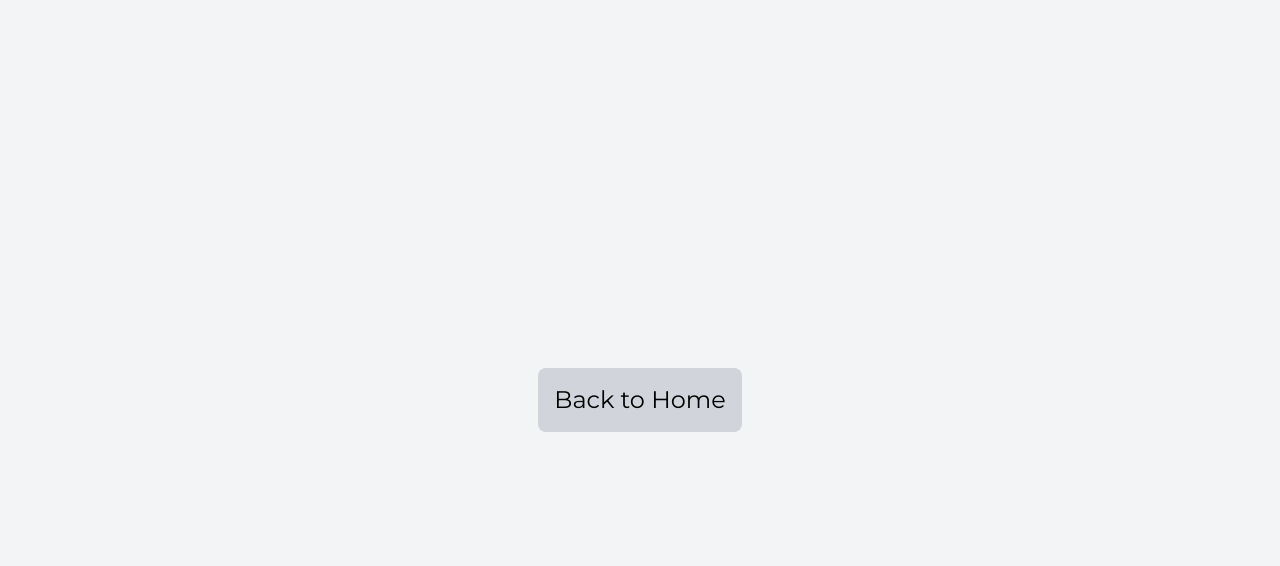
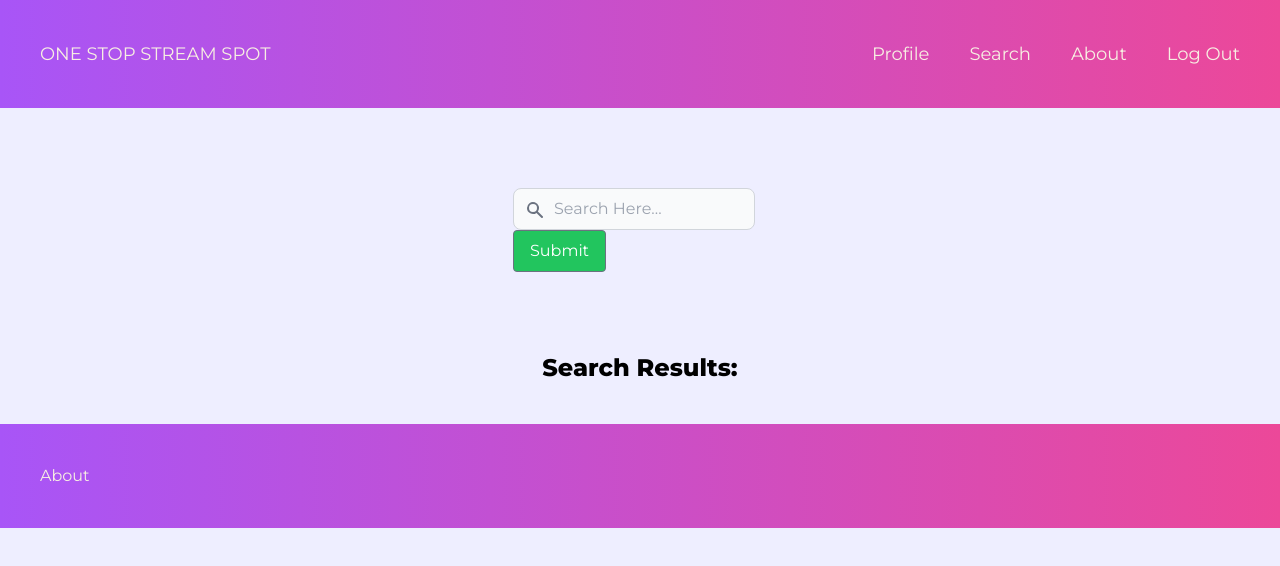
Before and after one commit to team-ACEN/401-project, a Next.js app: page /result in a window 1280 px wide. Shown: the top 566 px of the page. Built offline with nearby package versions, Linux system fonts and the light colour scheme.

Commit message:
Added search bar, cleaned up the UI, added nav, and did some tailwindcss adjustments

```diff
--- a/components/Header.js
+++ b/components/Header.js
@@ -1,8 +1,10 @@
+import Navigation from "../components/Navigation";
+
 export default function Header() {
     return (
         <header className='flex text-lg items-center justify-between p-10  text-black-50 bg-gradient-to-r from-purple-500 to-pink-500'>
             <h1> ONE STOP STREAM SPOT </h1>
-
+            <Navigation/>
         </header>
     );
 }
--- /dev/null
+++ b/components/Navigation.js
@@ -0,0 +1,31 @@
+import Link from 'next/link';
+
+
+export default function Navigation() {
+    return (
+        <nav>
+            <ul className="flex gap-10">
+                <li>
+                    <Link className="text-white-500 hover:text-green-500" href="/" as="/">
+                        Profile
+                    </Link>
+                </li>
+                <li>
+                    <Link className="text-white-500 hover:text-green-500" href="/search" as="/search">
+                        Search
+                    </Link>
+                </li>
+                <li>
+                    <Link className="text-white-500 hover:text-green-500" href="/about" as="/about-us">
+                        About
+                    </Link>
+                </li>
+                <li>
+                    <Link className="text-white-500 hover:text-green-500" href="/about" as="/about-us">
+                        Log Out
+                    </Link>
+                </li>
+            </ul>
+        </nav>
+    );
+}
--- a/components/Platforms.js
+++ b/components/Platforms.js
@@ -1,4 +1,5 @@
 import { useState } from 'react';
+import Slider from '../components/Slider';
 import Link from 'next/Link';
 import React from 'react';
 // import Image from 'next/image';
@@ -79,6 +80,7 @@ export default function Platforms() {
                     <button className="bg-green-500 hover:bg-green-700 text-white border border-gray-500 px-6 py-3 rounded transition duration-300">Submit</button>
                 </Link>
             </div>
+            <Slider></Slider>
         </>
     );
 }
--- a/components/Result.js
+++ /dev/null
@@ -1,36 +0,0 @@
-import { useRef } from "react";
-
-
-export default function Result() {
-  const SearchBar = () => {
-
-    const clickPoint = useRef();
-    const handleFocus = () => {
-      clickPoint.current.style.display = "none";
-    };
-
-    const handleBlur = () => {
-      clickPoint.current.style.display = "block";
-    };
-
-    return (
-      <>
-
-        <div className="items-center px-4 flex justify-center" >
-          <div className="relative mr-3">
-            <div className="absolute top-3 left-3 items-center" ref={clickPoint}>
-              <svg className="w-5 h-5 text-gray-500" fill="currentColor" viewBox="0 0 20 20" xmlns="http://www.w3.org/2000/svg"><path fill-rule="evenodd" d="M8 4a4 4 0 100 8 4 4 0 000-8zM2 8a6 6 0 1110.89 3.476l4.817 4.817a1 1 0 01-1.414 1.414l-4.816-4.816A6 6 0 012 8z" clip-rule="evenodd"></path></svg>
-            </div>
-            <input
-              type="text"
-              className="block p-2 pl-10 w-70 text-gray-900 bg-gray-50 rounded-lg border border-gray-300 focus:pl-3"
-              placeholder="Search Here..."
-              onFocus={handleFocus}
-              onBlur={handleBlur}
-            />
-          </div>
-        </div>
-        </>
-    );
-  }
-}
--- /dev/null
+++ b/components/ResultComponent.js
@@ -0,0 +1,21 @@
+import Link from 'next/link';
+import Header from './Header';
+import Search from '../components/Search';
+import Footer from './Footer';
+
+
+
+
+export default function ResultComponent() {
+
+    return (
+      <>
+        <Header/>
+        <Search></Search>
+        <div className="mt-20">
+          <p className="text-center text-2xl mb-10 font-bold text-black"> Search Results:</p>
+        </div>
+        <Footer />
+      </>
+    );
+}
--- /dev/null
+++ b/components/Search.js
@@ -0,0 +1,43 @@
+import { useRef } from "react";
+import Link from "next/link";
+
+
+
+export default function Search(props) {
+
+    const SearchBar = () => {
+
+        const clickPoint = useRef();
+
+        const handleFocus = () => {
+            clickPoint.current.style.display = "none";
+        };
+
+        const handleBlur = () => {
+            clickPoint.current.style.display = "block";
+        };
+
+    }
+
+    return (
+        <>
+            <div className="items-center px-4 flex justify-center mt-20 ">
+                <div className="relative mr-3">
+                    <div className="absolute top-3 left-3 items-center" ref={props.clickPoint}>
+                        <svg className="w-5 h-5 text-gray-500" fill="currentColor" viewBox="0 0 20 20" xmlns="http://www.w3.org/2000/svg"><path fill-rule="evenodd" d="M8 4a4 4 0 100 8 4 4 0 000-8zM2 8a6 6 0 1110.89 3.476l4.817 4.817a1 1 0 01-1.414 1.414l-4.816-4.816A6 6 0 012 8z" clip-rule="evenodd"></path></svg>
+                    </div>
+                    <input
+                        type="text"
+                        className="block p-2 pl-10 w-70 text-gray-900 bg-gray-50 rounded-lg border border-gray-300 focus:pl-3"
+                        placeholder="Search Here..."
+                        onFocus={props.handleFocus}
+                        onBlur={props.handleBlur}
+                    />
+                    <Link href="/genres">
+                        <button className="bg-green-500 hover:bg-green-700 text-white border border-gray-500 px-4 py-2 rounded transition duration-300">Submit</button>
+                    </Link>
+                </div>
+            </div>
+        </>
+    );
+}
--- /dev/null
+++ b/components/Slider.js
@@ -0,0 +1,47 @@
+import React from "react";
+var $ = require("jquery");
+if (typeof window !== "undefined") {
+    window.$ = window.jQuery = require("jquery");
+}
+import "owl.carousel/dist/assets/owl.carousel.css";
+import "owl.carousel/dist/assets/owl.theme.default.css";
+import dynamic from "next/dynamic";
+
+const OwlCarousel = dynamic(() => import("react-owl-carousel"),
+{ ssr: false,
+});
+
+const Responsive = {
+    0: {
+        items: 1.5,
+        margin: 5,
+    },
+    768: {
+        items: 2.5,
+        margin: 10,
+    },
+    1024: {
+        items: 3.5,
+        margin: 20
+    }
+}
+
+export default function Slider() {
+
+
+
+
+    return (
+        <OwlCarousel responsive={Responsive}>
+            <div className="item">
+                <img className=" object-fill h-40 w-96 ... w-16 md:w-32 lg:w-48 transform transition duration-300 hover:scale-110" src="/assets/netflix_logo.png" alt='netflix'></img>
+            </div>
+            <div className="item">
+                <img className=" object-fill h-40 w-96 ... w-16 md:w-32 lg:w-48 transform transition duration-300 hover:scale-110" src="/assets/netflix_logo.png" alt='netflix'></img>
+            </div>
+            <div className="item">
+                <img className=" object-fill h-40 w-96 ... w-16 md:w-32 lg:w-48 transform transition duration-300 hover:scale-110" src="/assets/netflix_logo.png" alt='netflix'></img>
+            </div>
+        </OwlCarousel>
+    );
+}
--- a/next.config.js
+++ b/next.config.js
@@ -1,6 +1,17 @@
 /** @type {import('next').NextConfig} */
+const webpack = require("webpack");
 const nextConfig = {
   reactStrictMode: true,
-}
+  webpack: (config, { buildId, dev, isServer, defaultLoaders, webpack }) =>
+{   config.plugins.push(
+        new webpack.ProvidePlugin({
+          $: "jquery",
+          jQuery: "jquery",
+          "window.jQuery": "jquery",
+        })
+      );
+      return config;
+    },
+};
 
-module.exports = nextConfig
+module.exports = nextConfig;
--- a/package.json
+++ b/package.json
@@ -12,10 +12,12 @@
     "@next/font": "13.1.6",
     "eslint": "8.34.0",
     "eslint-config-next": "13.1.6",
+    "jquery": "^3.6.3",
     "jsonwebtoken": "^9.0.0",
     "next": "13.1.6",
     "react": "18.2.0",
-    "react-dom": "18.2.0"
+    "react-dom": "18.2.0",
+    "react-owl-carousel": "^2.3.3"
   },
   "devDependencies": {
     "autoprefixer": "^10.4.13",
--- a/pages/index.js
+++ b/pages/index.js
@@ -5,6 +5,7 @@ import Header from '../components/Header';
 import Main from '../components/Main';
 import Footer from '../components/Footer';
 import { useAuth } from '../contexts/Auth';
+import Navigation from '../components/Navigation';
 // import Image from 'next/image';
 // import styles from '@/styles/Home.module.css'
 
--- a/pages/result.js
+++ b/pages/result.js
@@ -1,5 +1,6 @@
 import Link from 'next/link';
-import Result from '../components/Result';
+import Result from '../components/ResultComponent';
+import ResultComponent from '../components/ResultComponent';
 
 
 
@@ -7,12 +8,7 @@ import Result from '../components/Result';
 export default function result() {
   return (
     <>
-
-      <div className="flex flex-col items-center justify-center h-screen bg-gray-100">
-
-        <Link href="/" className="p-4 m-4 text-2xl bg-gray-300 rounded-lg">Back to Home</Link>
-        <Result/>
-      </div>
+      <ResultComponent/>
     </>
   );
 }
```
Also changed, not shown: 1 other file (tests, documents, lock files or other folders).
